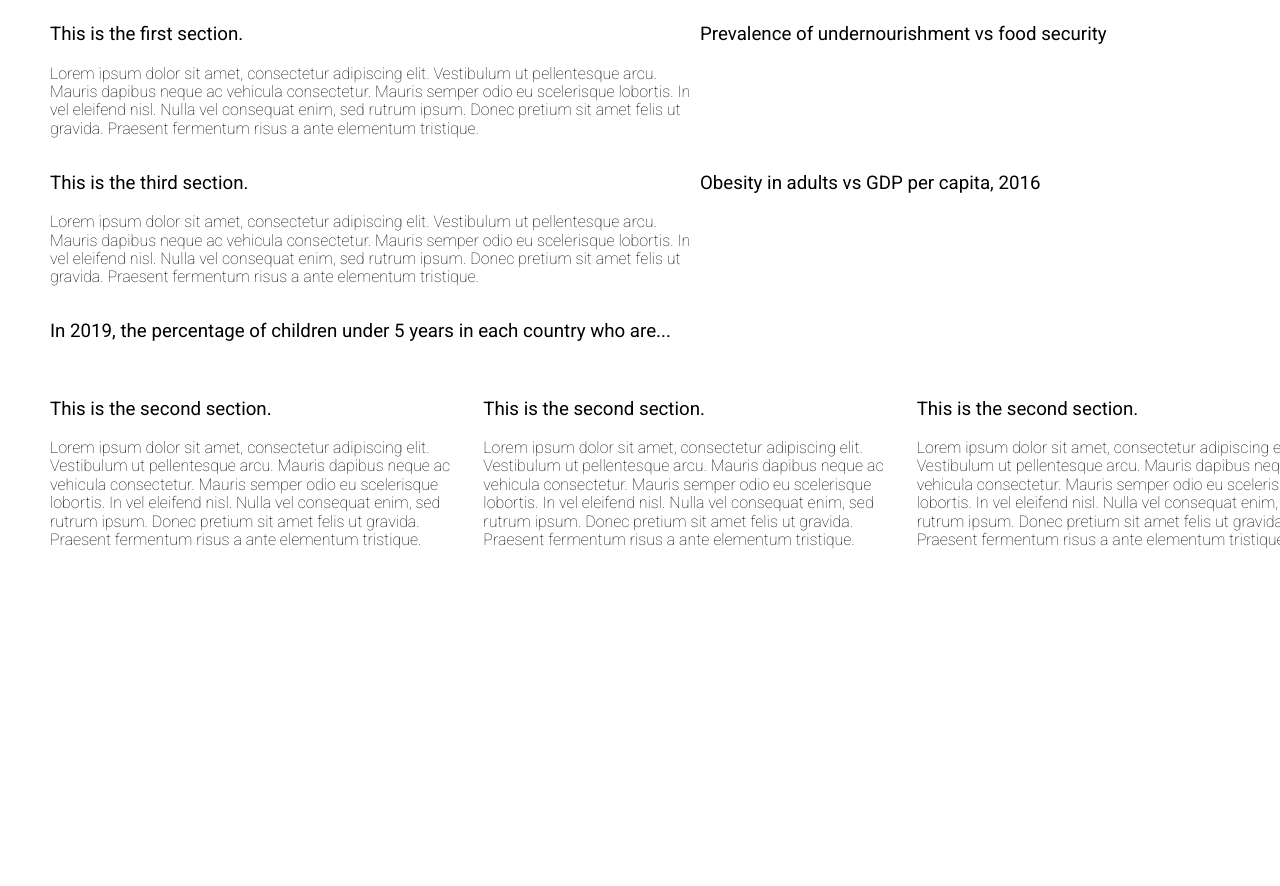
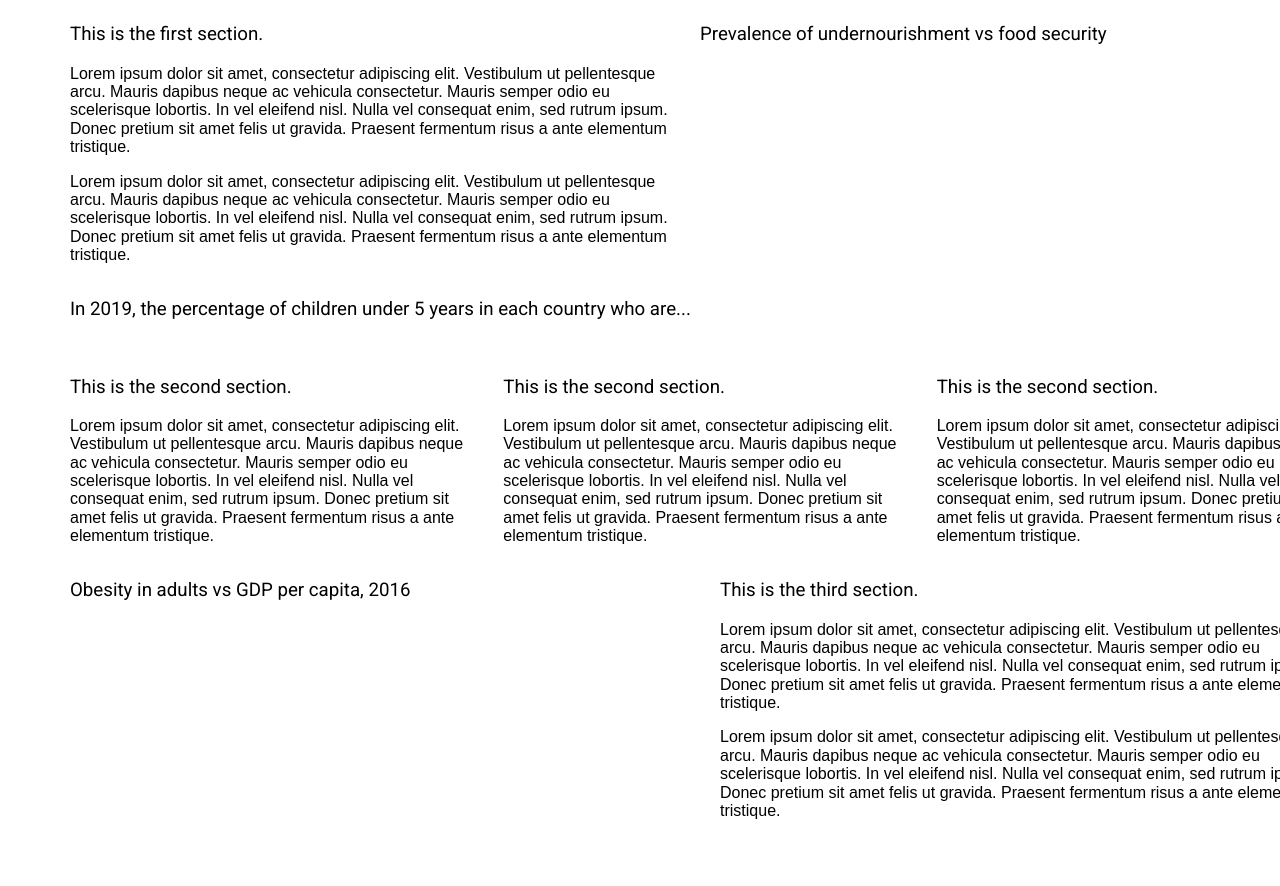
Before and after one commit to vgoh1/3179-map, a plain HTML site: page index.html in a window 1280 px wide. Shown: the part 99-985 px from the top of the page. Before the commit the page ends 800 px from the top, so only its background shows below. Drawn offline with nearby package versions, Linux system fonts and the light colour scheme; a script that the page names is missing.

Commit message:
Fix alignment

```diff
--- a/css/styles.css
+++ b/css/styles.css
@@ -9,6 +9,7 @@
 h1 {
 	font-family: 'Roboto', sans-serif;
 	font-weight: 700;
+	text-align: center;
 }
 
 h3 {
@@ -18,7 +19,7 @@ h3 {
 }
 
 p {
-	font-family: 'Roboto', sans-serif;
+
 	font-weight: 100;
 }
 
@@ -27,7 +28,8 @@ p {
 }
 
 .text-thirds {
-	padding-right: 20px
+	padding-left: 20px;
+	padding-right: 20px;
 }
 .symbol_map {
   /* top: 100px;
--- a/index.html
+++ b/index.html
@@ -24,32 +24,32 @@
         <h1>Food Security Indicators Around The World</h1>
         <div class="pure-g">
             <div class="pure-u-1 pure-u-md-1-2">
+                <div class="text-thirds">
                     <h3>This is the first section.</h3>
+
                     <p>Lorem ipsum dolor sit amet, consectetur adipiscing elit. Vestibulum ut pellentesque arcu. Mauris
-                    dapibus neque ac vehicula consectetur. Mauris semper odio eu scelerisque lobortis. In vel eleifend
-                    nisl. Nulla vel consequat enim, sed rutrum ipsum. Donec pretium sit amet felis ut gravida. Praesent
+                        dapibus neque ac vehicula consectetur. Mauris semper odio eu scelerisque lobortis. In vel
+                        eleifend
+                        nisl. Nulla vel consequat enim, sed rutrum ipsum. Donec pretium sit amet felis ut gravida.
+                        Praesent
                         fermentum risus a ante elementum tristique.</p>
+                    <p>Lorem ipsum dolor sit amet, consectetur adipiscing elit. Vestibulum ut pellentesque arcu. Mauris
+                        dapibus neque ac vehicula consectetur. Mauris semper odio eu scelerisque lobortis. In vel
+                        eleifend
+                        nisl. Nulla vel consequat enim, sed rutrum ipsum. Donec pretium sit amet felis ut gravida.
+                        Praesent
+                        fermentum risus a ante elementum tristique.</p>
+                </div>
             </div>
             <div class="pure-u-1 pure-u-md-1-2">
                 <h3>Prevalence of undernourishment vs food security</h3>
                 <div id="map" class="symbol_map"></div>
             </div>
-            <div class="pure-u-1 pure-u-md-1-2">
-                <h3>This is the third section.</h3>
-                <p>Lorem ipsum dolor sit amet, consectetur adipiscing elit. Vestibulum ut pellentesque arcu. Mauris
-                    dapibus neque ac vehicula consectetur. Mauris semper odio eu scelerisque lobortis. In vel eleifend
-                    nisl. Nulla vel consequat enim, sed rutrum ipsum. Donec pretium sit amet felis ut gravida. Praesent
-                    fermentum risus a ante elementum tristique.</p>
-            </div>
-            <div class="pure-u-1 pure-u-md-1-2">
-                <p>
-                <h3>Obesity in adults vs GDP per capita, 2016</h3>
-                <div id="scatterplot2" class="symbol_map"></div>
-                </p>
-            </div>
             <div class="pure-u-1 pure-u-md-1-1">
                 <p>
+                <div class="text-thirds">
                     <h3>In 2019, the percentage of children under 5 years in each country who are...</h3>
+                </div>
                 <div class="pure-u-1 pure-u-md-1-3">
                     <div id="scatterplot1" class="symbol_map"></div>
                 </div>
@@ -96,6 +96,34 @@
 
             </div>
         </div>
+        <div class="container">
+            <div class="pure-u-1 pure-u-md-1-2">
+                <p>
+                <div class="text-thirds">
+                    <h3>Obesity in adults vs GDP per capita, 2016</h3>
+                </div>
+                <div id="scatterplot2" class="symbol_map"></div>
+                </p>
+            </div>
+            <div class="pure-u-1 pure-u-md-1-2">
+                <div class="text-thirds">
+                    <h3>This is the third section.</h3>
+                    <p>Lorem ipsum dolor sit amet, consectetur adipiscing elit. Vestibulum ut pellentesque arcu. Mauris
+                        dapibus neque ac vehicula consectetur. Mauris semper odio eu scelerisque lobortis. In vel
+                        eleifend
+                        nisl. Nulla vel consequat enim, sed rutrum ipsum. Donec pretium sit amet felis ut gravida.
+                        Praesent
+                        fermentum risus a ante elementum tristique.</p>
+                    <p>Lorem ipsum dolor sit amet, consectetur adipiscing elit. Vestibulum ut pellentesque arcu. Mauris
+                        dapibus neque ac vehicula consectetur. Mauris semper odio eu scelerisque lobortis. In vel
+                        eleifend
+                        nisl. Nulla vel consequat enim, sed rutrum ipsum. Donec pretium sit amet felis ut gravida.
+                        Praesent
+                        fermentum risus a ante elementum tristique.</p>
+                </div>
+            </div>
+
+        </div>
     </div>
     </div>
 
--- a/map_geoshape.vg.json
+++ b/map_geoshape.vg.json
@@ -3,7 +3,7 @@
   "description": "A simple bar chart with embedded data.",
   "projection": { "type": "equalEarth" },
   "width": 500,
-  "height": 300,
+  "height": 250,
   "params": [
     {
       "name": "Year_selection",
```
Also changed, not shown: box_plot_h.vg.json (+5 -5 lines), obesity_vs_gdp.vg.json (+5 -5 lines). Lines whose indentation alone changed are shown as unchanged.
